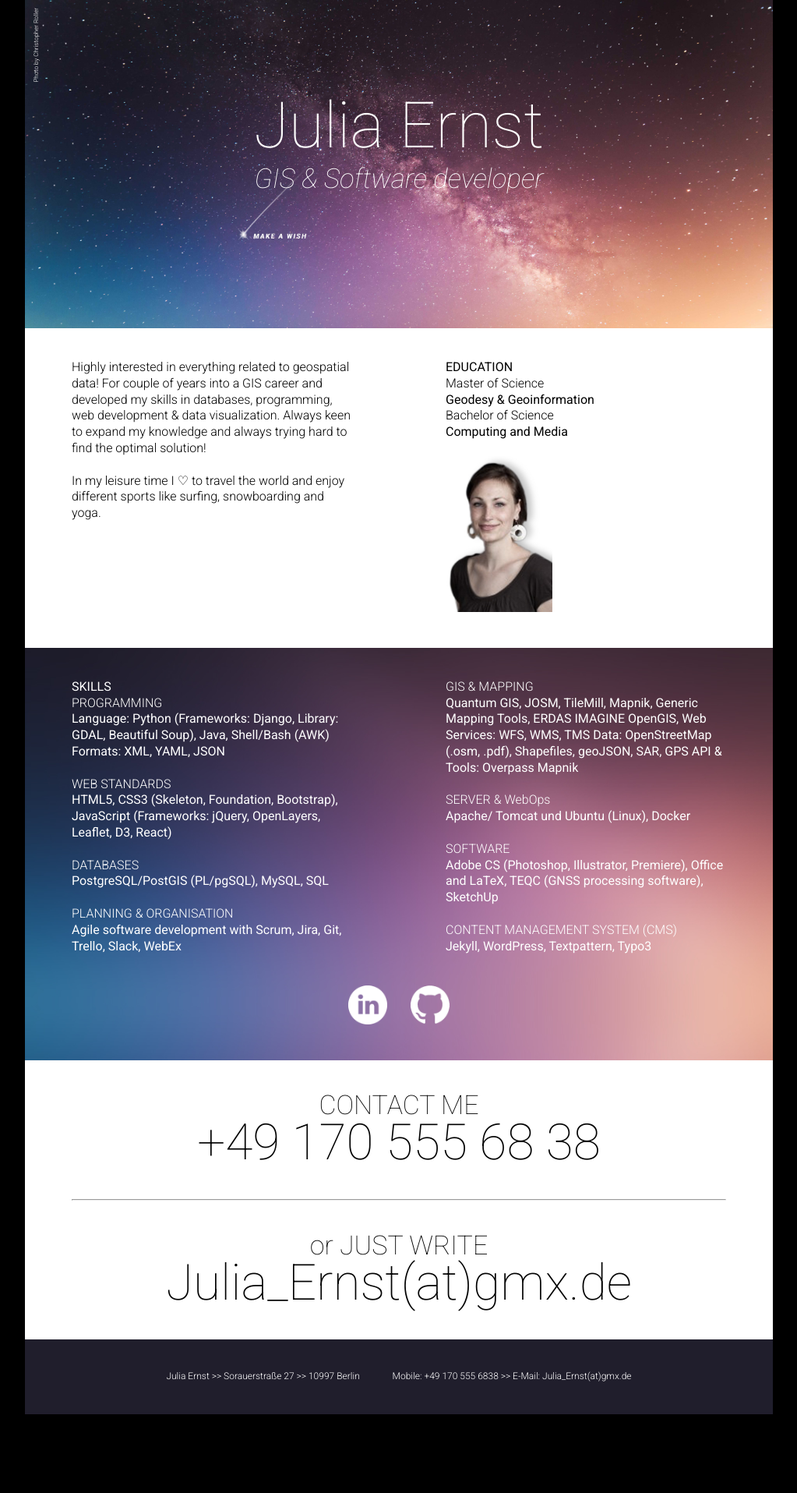
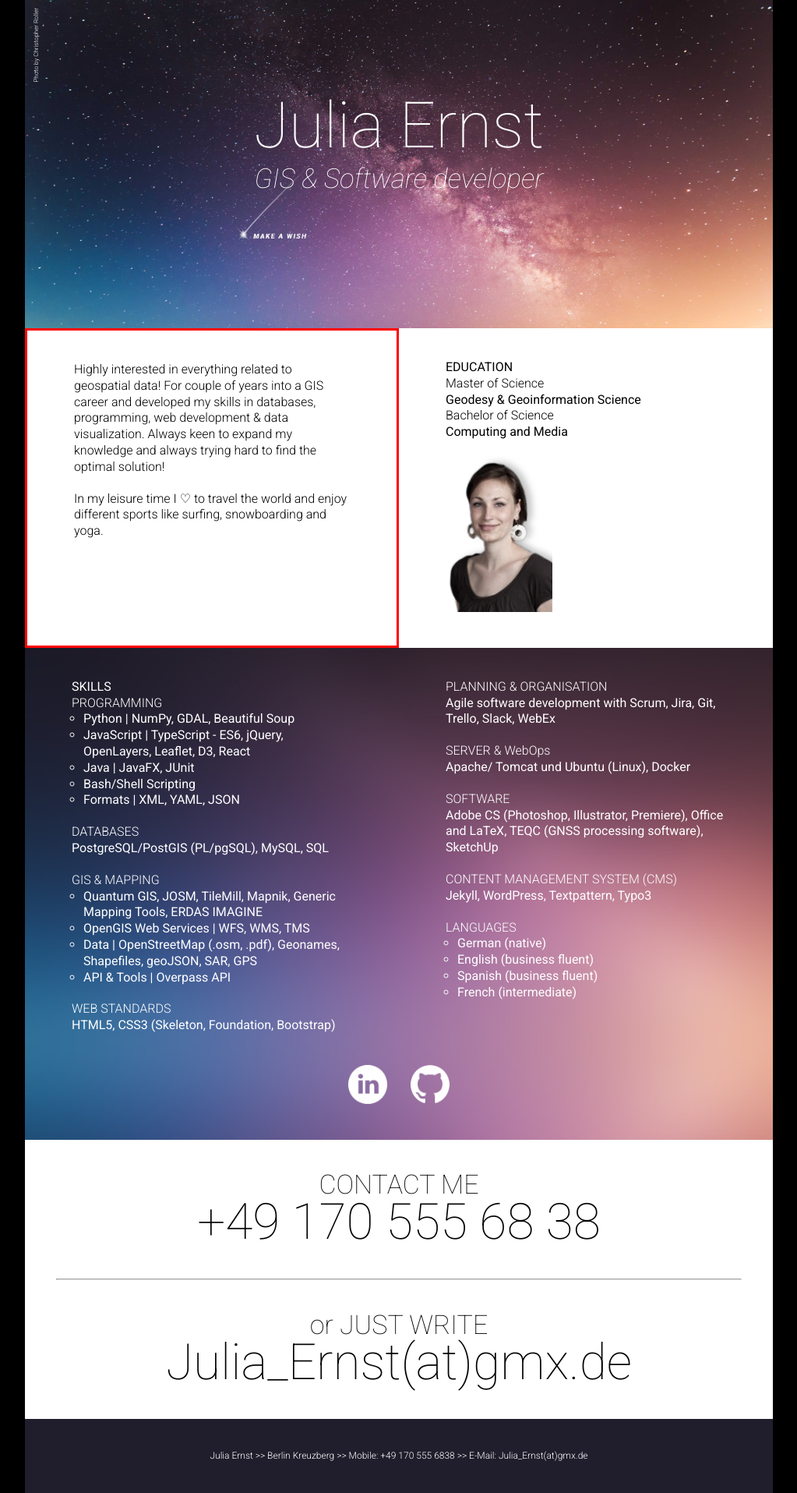
Before and after one commit to missserious/juliaernst, a Jekyll site: the page built from index.html, in a window 1280 px wide. Shown: the whole page at 78% size, without its empty margins (128-1151 px from the left). Built offline with Jekyll 4.4.1, drawn with Linux system fonts in a browser that asks for light colours; before the commit the page ends 1814 px from its top, so only the background shows below that.

Commit message:
update layout

```diff
--- a/_layouts/default.html
+++ b/_layouts/default.html
@@ -39,13 +39,15 @@
  <!-- TODO: Grid bauen -->
   <footer>
     <div class="footer-sm">
-      <h5>Julia Ernst >> Sorauerstraße 27 >> 10997 Berlin</h5>
+      <h5>Julia Ernst >> Berlin Kreuzberg</h5>
+      <!-- <h5>Julia Ernst >> Sorauerstraße 27 >> 10997 Berlin</h5> -->
       <h5>Mobile: +49 170 555 6838</h5>
       <h5>E-Mail: Julia_Ernst(at)gmx.de</h5>
     </div>
 
     <div class="footer-me">
-      <h5>Julia Ernst >> Sorauerstraße 27 >> 10997 Berlin &emsp;&emsp;&emsp; Mobile: +49 170 555 6838 >> E-Mail: Julia_Ernst(at)gmx.de</h5>
+      <h5>Julia Ernst >> Berlin Kreuzberg  >> Mobile: +49 170 555 6838 >> E-Mail: Julia_Ernst(at)gmx.de</h5>
+      <!-- <h5>Julia Ernst >> Sorauerstraße 27 >> 10997 Berlin &emsp;&emsp;&emsp; Mobile: +49 170 555 6838 >> E-Mail: Julia_Ernst(at)gmx.de</h5> -->
     </div>
   </footer>
 </body>
--- a/css/styles.scss
+++ b/css/styles.scss
@@ -18,6 +18,11 @@
       font-size: 28px;
   }
 
+  .box-1 {
+      border: medium solid red;
+      padding: 40px 60px 20px 60px;
+  }
+
 }
 
 @media only screen and (min-width: 420px) {
@@ -30,6 +35,10 @@
 
   main h2 {
       font-size: 35px;
+  }
+
+  .box-1 {
+      padding: 40px 60px 20px 60px;
   }
 
 }
--- a/css/stylesMobil.scss
+++ b/css/stylesMobil.scss
@@ -74,11 +74,18 @@ h6 {
 
 p {
   font-size: 15px;
+  margin-bottom: 20px;
 }
 
 strong {
     /* font-weight: 500; */
     font-weight: 400;
+}
+
+ul {
+  padding-left: 15px;
+  list-style-type: circle;
+  margin-bottom: 20px;
 }
 
 /*
@@ -142,16 +149,17 @@ main {
 }
 
 .box-1 {
+    /* border: medium solid red; */
     background-color: #FFF;
     color: #000;
-    padding: 40px 60px 20px 60px;
+    padding: 40px 40px 20px 40px;
     grid-area: intro;
 }
 
 .box-2 {
   background-color: #FFF;
   color: #000;
-  padding: 20px 60px 40px 60px;
+  padding: 20px 40px 40px 40px;
     grid-area: education;
     /* grid im grid */
     display: grid;
@@ -176,17 +184,17 @@ main {
 }
 
 .box-3 {
-    padding: 40px 60px 0px 60px;
+    padding: 40px 40px 0px 40px;
     grid-area: skills-1;
 }
 
 .box-4 {
-    padding: 20px 60px 20px 60px;
+    padding: 0px 40px 20px 40px;
     grid-area: skills-2;
 }
 
 .box-5 {
-    padding: 20px 60px 40px 60px;
+    padding: 0px 40px 40px 40px;
     grid-area: icons;
     display: flex;
     justify-content: center;
@@ -202,7 +210,7 @@ main {
 }
 
 .box-6 {
-    padding: 40px 60px 40px 60px;
+    padding: 40px 40px 40px 40px;
     background-color: #FFF;
     text-align: center;
     color: #000;
--- a/index.html
+++ b/index.html
@@ -13,7 +13,6 @@ author: Julia
       For couple of years into a GIS career and developed my skills in databases, programming, web development & data visualization.
       Always keen to expand my knowledge and always trying hard to find the optimal solution!
     </p>
-    <br/>
     <p>
       In my leisure time I &#x2661; to travel the world and enjoy different sports like surfing, snowboarding and yoga.
     </p>
@@ -24,9 +23,12 @@ author: Julia
       <h3><strong>EDUCATION</strong></h3>
 
       <h3>Master of Science</h3>
-      <h3><strong>Geodesy &amp; Geoinformation</strong></h3>
+      <h3><strong>Geodesy &amp; Geoinformation Science</strong></h3>
+      <!--<h3>Technical University of Berlin</h3>-->
+
       <h3>Bachelor of Science</h3>
       <h3><strong>Computing and Media</strong></h3>
+      <!--<h3>Hochschule für Technik und Wirtschaft, Berlin</h3>-->
     </div>
     <div class="picture">
       <img src="img/JE_V5.jpg" alt="Julia Ernst">
@@ -38,38 +40,50 @@ author: Julia
 
     <!-- TODO: container >> div einfuegen -->
     <h3>PROGRAMMING</h3>
-    <p><strong>Language: Python (Frameworks: Django, Library: GDAL, Beautiful Soup), Java, Shell/Bash (AWK)</strong></p>
-    <p><strong>Formats: XML, YAML, JSON</strong></p>
-    <br/>
-
-    <h3>WEB STANDARDS</h3>
-    <p><strong>HTML5, CSS3 (Skeleton, Foundation, Bootstrap), JavaScript (Frameworks: jQuery, OpenLayers, Leaflet, D3, React)</strong></p>
-    <br/>
+    <ul>
+      <li><strong>Python | NumPy, GDAL, Beautiful Soup</strong></li>
+      <li><strong>JavaScript | TypeScript - ES6, jQuery, OpenLayers, Leaflet, D3, React</strong></li>
+      <li><strong>Java | JavaFX, JUnit</strong></li>
+      <li><strong>Bash/Shell Scripting</strong></li>
+      <li><strong>Formats | XML, YAML, JSON</strong></li>
+    </ul>
 
     <h3>DATABASES</h3>
     <p><strong>PostgreSQL/PostGIS (PL/pgSQL), MySQL, SQL</strong></p>
-    <br/>
 
-    <h3>PLANNING &amp; ORGANISATION</h3>
-    <p><strong>Agile software development with Scrum, Jira, Git, Trello, Slack, WebEx</strong></p>
+    <h3>GIS &amp; MAPPING</h3>
+    <ul>
+      <li><strong>Quantum GIS, JOSM, TileMill, Mapnik, Generic Mapping Tools, ERDAS IMAGINE</strong></li>
+      <li><strong>OpenGIS Web Services | WFS, WMS, TMS</strong></li>
+      <li><strong>Data | OpenStreetMap (.osm, .pdf), Geonames, Shapefiles, geoJSON, SAR, GPS</strong></li>
+      <li><strong>API & Tools | Overpass API</strong></li>
+    </ul>
+
+    <h3>WEB STANDARDS</h3>
+    <p><strong>HTML5, CSS3 (Skeleton, Foundation, Bootstrap)</strong></p>
   </div>
 
   <div class="box-4">
-    <h3>GIS &amp; MAPPING</h3>
-    <p><strong>Quantum GIS, JOSM, TileMill, Mapnik, Generic Mapping Tools, ERDAS IMAGINE OpenGIS,
-    Web Services: WFS, WMS, TMS Data: OpenStreetMap (.osm, .pdf), Shapefiles, geoJSON, SAR, GPS API &amp; Tools: Overpass Mapnik</strong></p>
-    <br/>
+    <h3>PLANNING &amp; ORGANISATION</h3>
+    <p><strong>Agile software development with Scrum, Jira, Git, Trello, Slack, WebEx</strong></p>
 
     <h3>SERVER &amp; WebOps</h3>
     <p><strong>Apache/ Tomcat und Ubuntu (Linux), Docker</strong></p>
-    <br/>
 
     <h3>SOFTWARE</h3>
     <p><strong>Adobe CS (Photoshop, Illustrator, Premiere), Office and LaTeX, TEQC (GNSS processing software), SketchUp</strong></p>
-    <br/>
 
     <h3>CONTENT MANAGEMENT SYSTEM (CMS)</h3>
     <p><strong>Jekyll, WordPress, Textpattern, Typo3</strong></p>
+
+    <h3>LANGUAGES</h3>
+    <ul>
+      <li><strong>German (native)</strong></li>
+      <li><strong>English (business fluent)</strong></li>
+      <li><strong>Spanish (business fluent)</strong></li>
+      <li><strong>French (intermediate)</strong></li>
+    </ul>
+
   </div>
 
   <div class="box-5">
```
